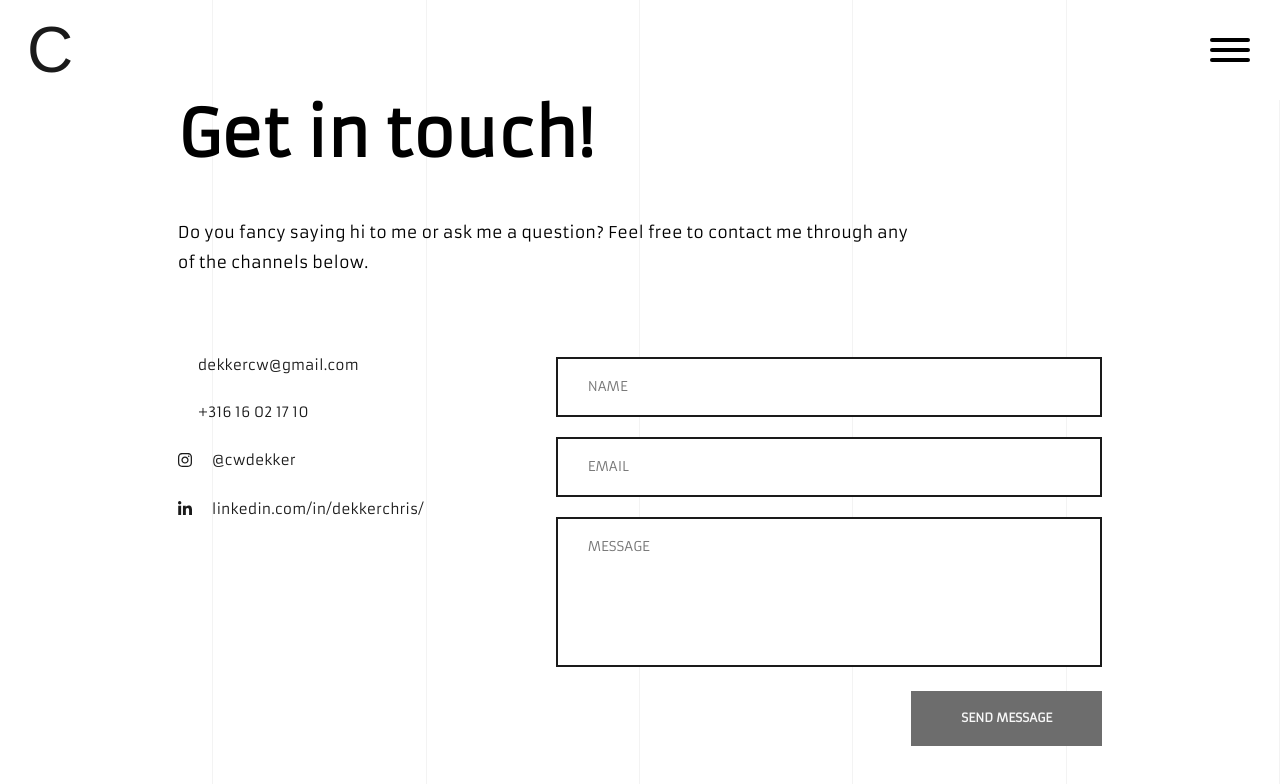
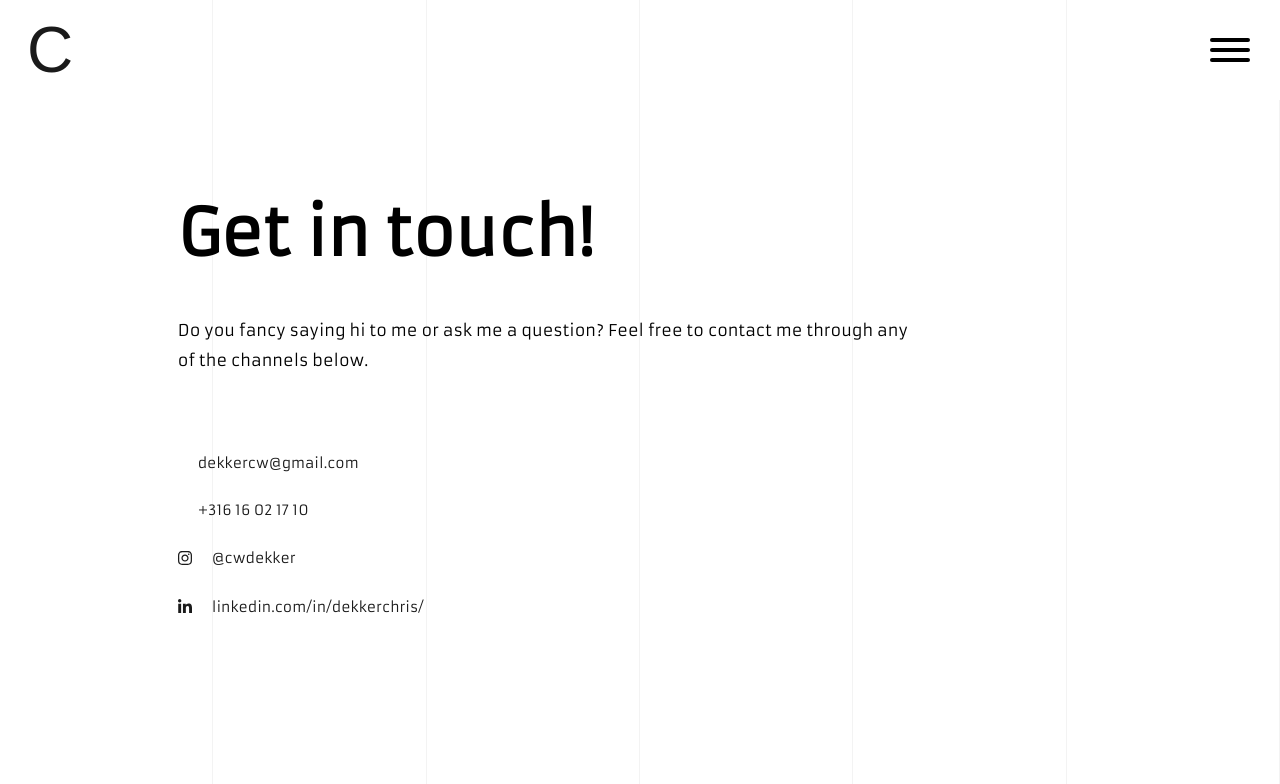
Before and after one commit to chrisd1997/portfolio, a React (Create React App) app: page /contact in a window 1280 px wide. Shown: the top 784 px of the page. Built offline with nearby package versions, Linux system fonts and the light colour scheme; what @fortawesome/pro-light-svg-icons would draw is missing.

Commit message:
-- Removed contact form -- Styling fix for project header

```diff
--- a/src/Contact/Contact.tsx
+++ b/src/Contact/Contact.tsx
@@ -80,42 +80,42 @@
                             </li>
                         </ul>
                     </div>
-                    <div className="form">
-                        <div className="input-wrapper">
-                            <input
-                                type="text"
-                                className={`input-field${errorFields.includes('name') ? ' error' : ''}`}
-                                placeholder="Name"
-                                value={fields.name}
-                                onChange={(e) => setFields({...fields, name: e.target.value})}
-                                onBlur={(e) => checkField(e.target.value, 'name')}
-                            />
-                        </div>
-                        <div className="input-wrapper">
-                            <input
-                                type="email"
-                                className={`input-field${errorFields.includes('email') ? ' error' : ''}`}
-                                placeholder="Email"
-                                value={fields.email}
-                                onChange={(e) => setFields({...fields, email: e.target.value})}
-                                onBlur={(e) => checkField(e.target.value, 'email')}
-                            />
-                        </div>
-                        <div className="input-wrapper">
-                            <textarea
-                                className={`input-field${errorFields.includes('message') ? ' error' : ''}`}
-                                placeholder="Message"
-                                value={fields.message}
-                                onChange={(e) => setFields({...fields, message: e.target.value})}
-                                onBlur={(e) => checkField(e.target.value, 'message')}
-                            />
-                        </div>
-                        <div className="action">
-                            <button type="button" className="button" disabled={buttonDisabled}>
-                                Send Message
-                            </button>
-                        </div>
-                    </div>
+                    {/*<div className="form">*/}
+                    {/*    <div className="input-wrapper">*/}
+                    {/*        <input*/}
+                    {/*            type="text"*/}
+                    {/*            className={`input-field${errorFields.includes('name') ? ' error' : ''}`}*/}
+                    {/*            placeholder="Name"*/}
+                    {/*            value={fields.name}*/}
+                    {/*            onChange={(e) => setFields({...fields, name: e.target.value})}*/}
+                    {/*            onBlur={(e) => checkField(e.target.value, 'name')}*/}
+                    {/*        />*/}
+                    {/*    </div>*/}
+                    {/*    <div className="input-wrapper">*/}
+                    {/*        <input*/}
+                    {/*            type="email"*/}
+                    {/*            className={`input-field${errorFields.includes('email') ? ' error' : ''}`}*/}
+                    {/*            placeholder="Email"*/}
+                    {/*            value={fields.email}*/}
+                    {/*            onChange={(e) => setFields({...fields, email: e.target.value})}*/}
+                    {/*            onBlur={(e) => checkField(e.target.value, 'email')}*/}
+                    {/*        />*/}
+                    {/*    </div>*/}
+                    {/*    <div className="input-wrapper">*/}
+                    {/*        <textarea*/}
+                    {/*            className={`input-field${errorFields.includes('message') ? ' error' : ''}`}*/}
+                    {/*            placeholder="Message"*/}
+                    {/*            value={fields.message}*/}
+                    {/*            onChange={(e) => setFields({...fields, message: e.target.value})}*/}
+                    {/*            onBlur={(e) => checkField(e.target.value, 'message')}*/}
+                    {/*        />*/}
+                    {/*    </div>*/}
+                    {/*    <div className="action">*/}
+                    {/*        <button type="button" className="button" disabled={buttonDisabled}>*/}
+                    {/*            Send Message*/}
+                    {/*        </button>*/}
+                    {/*    </div>*/}
+                    {/*</div>*/}
                 </div>
             </div>
         </div>
--- a/src/scss/contact/_contact.scss
+++ b/src/scss/contact/_contact.scss
@@ -78,6 +78,7 @@
               color: $text;
               text-decoration: none;
               align-items: center;
+              width: fit-content;
 
               .icon-wrapper {
                 margin-right: 20px;
--- a/src/scss/project/_project.scss
+++ b/src/scss/project/_project.scss
@@ -24,6 +24,8 @@
   }
 
   header {
+    width: 100%;
+
     h1 {
       font-size: 64px;
       font-family: 'Armata', sans-serif;
```
